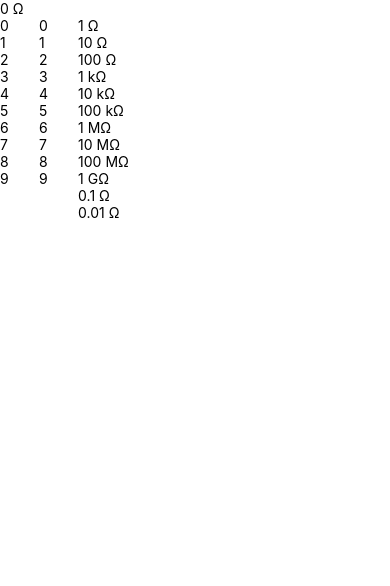
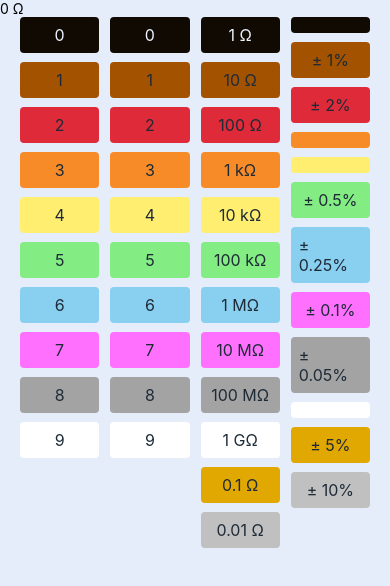
Before and after one commit to gabrielayresdev/EletroTools, a React Native app: screen / in a window 390 px wide. Shown: the top 586 px of the page. Built offline with nearby package versions, Linux system fonts and the light colour scheme.

Commit message:
feat: resistor table styles

```diff
--- a/src/components/ResistorRow/ResistorRow.tsx
+++ b/src/components/ResistorRow/ResistorRow.tsx
@@ -1,29 +1,31 @@
 import React from "react";
-import { Text, TouchableOpacity, View } from "react-native";
 import { useResistorCalculatorContext } from "../../contexts/ResistorCalculatorContext";
+import { Button, Container, Text } from "./styles";
 
 type Props = {
   buttons: {
     value: number;
-    color: string;
+    color?: string;
+    background: string;
     text: string;
   }[];
-  field: "first" | "second" | "multiplier" | "error";
+  field: "first" | "second" | "multiplier" | "tolerance";
 };
 
 const ResistorRow = ({ buttons, field }: Props) => {
   const { updateResistance } = useResistorCalculatorContext();
   return (
-    <View>
+    <Container>
       {buttons.map((button) => (
-        <TouchableOpacity
-          key={button.value}
+        <Button
+          key={`${button.value}${button.background}`}
           onPress={() => updateResistance(field, button.value)}
+          backgroud={button.background}
         >
-          <Text>{button.text}</Text>
-        </TouchableOpacity>
+          <Text color={button.color}>{button.text}</Text>
+        </Button>
       ))}
-    </View>
+    </Container>
   );
 };
 
--- /dev/null
+++ b/src/components/ResistorRow/styles.tsx
@@ -0,0 +1,20 @@
+import styled from "styled-components/native";
+
+export const Container = styled.View`
+  gap: 9px;
+  flex: 1;
+`;
+
+export const Button = styled.TouchableOpacity<{ backgroud: string }>`
+  width: 100%;
+  border-radius: 4px;
+  align-items: center;
+  justify-content: center;
+  background-color: ${(props) => props.backgroud};
+  padding: 8px;
+`;
+
+export const Text = styled.Text<{ color?: string }>`
+  font-size: ${({ theme }) => `${theme.FONT_SIZE.MD}px`};
+  color: ${(props) => (props.color ? props.color : props.theme.COLORS.BLACK)};
+`;
--- a/src/components/ResistorTable/ResistorTable.tsx
+++ b/src/components/ResistorTable/ResistorTable.tsx
@@ -1,50 +1,59 @@
 import React from "react";
-import { StyleSheet, View } from "react-native";
 import ResistorRow from "../ResistorRow/ResistorRow";
+import { Container } from "./styles";
 
 const digits = [
-  { value: 0, color: "#110A03", text: "0" },
-  { value: 1, color: "#A35200", text: "1" },
-  { value: 2, color: "#DF2A39", text: "2" },
-  { value: 3, color: "#F68B28", text: "3" },
-  { value: 4, color: "#FFEE70", text: "4" },
-  { value: 5, color: "#83EC83", text: "5" },
-  { value: 6, color: "#89CFF0", text: "6" },
-  { value: 7, color: "#FF70FF", text: "7" },
-  { value: 8, color: "#A3A3A3", text: "8" },
-  { value: 9, color: "#FFFFFF", text: "9" },
+  { value: 0, background: "#110A03", text: "0", color: "#ECF4FE" },
+  { value: 1, background: "#A35200", text: "1" },
+  { value: 2, background: "#DF2A39", text: "2" },
+  { value: 3, background: "#F68B28", text: "3" },
+  { value: 4, background: "#FFEE70", text: "4" },
+  { value: 5, background: "#83EC83", text: "5" },
+  { value: 6, background: "#89CFF0", text: "6" },
+  { value: 7, background: "#FF70FF", text: "7" },
+  { value: 8, background: "#A3A3A3", text: "8" },
+  { value: 9, background: "#FFFFFF", text: "9" },
 ];
 
 const multiplier = [
-  { value: 1, color: "#110A03", text: "1 Ω" },
-  { value: 10, color: "#A35200", text: "10 Ω" },
-  { value: 100, color: "#DF2A39", text: "100 Ω" },
-  { value: 1000, color: "#F68B28", text: "1 kΩ" },
-  { value: 10000, color: "#FFEE70", text: "10 kΩ" },
-  { value: 100000, color: "#83EC83", text: "100 kΩ" },
-  { value: 1000000, color: "#89CFF0", text: "1 MΩ" },
-  { value: 10000000, color: "#FF70FF", text: "10 MΩ" },
-  { value: 100000000, color: "#A3A3A3", text: "100 MΩ" },
-  { value: 1000000000, color: "#FFFFFF", text: "1 GΩ" },
-  { value: 0.1, color: "#FFFFFF", text: "0.1 Ω" },
-  { value: 0.01, color: "#FFFFFF", text: "0.01 Ω" },
+  { value: 1, background: "#110A03", text: "1 Ω", color: "#ECF4FE" },
+  { value: 10, background: "#A35200", text: "10 Ω" },
+  { value: 100, background: "#DF2A39", text: "100 Ω" },
+  { value: 1000, background: "#F68B28", text: "1 kΩ" },
+  { value: 10000, background: "#FFEE70", text: "10 kΩ" },
+  { value: 100000, background: "#83EC83", text: "100 kΩ" },
+  { value: 1000000, background: "#89CFF0", text: "1 MΩ" },
+  { value: 10000000, background: "#FF70FF", text: "10 MΩ" },
+  { value: 100000000, background: "#A3A3A3", text: "100 MΩ" },
+  { value: 1000000000, background: "#FFFFFF", text: "1 GΩ" },
+  { value: 0.1, background: "#E0A800", text: "0.1 Ω" },
+  { value: 0.01, background: "#C0C0C0", text: "0.01 Ω" },
+];
+
+const tolerance = [
+  { value: 0, background: "#110A03", text: "" },
+  { value: 1, background: "#A35200", text: "± 1%" },
+  { value: 2, background: "#DF2A39", text: "± 2%" },
+  { value: 0, background: "#F68B28", text: "" },
+  { value: 0, background: "#FFEE70", text: "" },
+  { value: 0.5, background: "#83EC83", text: "± 0.5%" },
+  { value: 0.25, background: "#89CFF0", text: "± 0.25%" },
+  { value: 0.1, background: "#FF70FF", text: "± 0.1%" },
+  { value: 0.05, background: "#A3A3A3", text: "± 0.05%" },
+  { value: 0, background: "#FFFFFF", text: "" },
+  { value: 5, background: "#E0A800", text: "± 5%" },
+  { value: 10, background: "#C0C0C0", text: "± 10%" },
 ];
 
 const ResistorTable = () => {
   return (
-    <View style={styles.container}>
+    <Container>
       <ResistorRow buttons={digits} field="first" />
       <ResistorRow buttons={digits} field="second" />
       <ResistorRow buttons={multiplier} field="multiplier" />
-    </View>
+      <ResistorRow buttons={tolerance} field="tolerance" />
+    </Container>
   );
 };
 
-const styles = StyleSheet.create({
-  container: {
-    flexDirection: "row",
-    gap: 30,
-  },
-});
-
 export default ResistorTable;
--- /dev/null
+++ b/src/components/ResistorTable/styles.tsx
@@ -0,0 +1,8 @@
+import styled from "styled-components/native";
+
+export const Container = styled.View`
+  flex-direction: row;
+  justify-content: space-between;
+  padding: 0 20px 0 20px;
+  gap: 11px;
+`;
--- a/src/contexts/ResistorCalculatorContext.tsx
+++ b/src/contexts/ResistorCalculatorContext.tsx
@@ -1,6 +1,6 @@
 import React from "react";
 
-type Field = "first" | "second" | "multiplier" | "error";
+type Field = "first" | "second" | "multiplier" | "tolerance";
 
 type ResistorCalculator = {
   resistance: number[];
@@ -20,7 +20,7 @@ export const useResistorCalculatorContext = () => {
 export const ResistorCalculatorContextProvider = ({
   children,
 }: React.PropsWithChildren) => {
-  const [resistance, setResistance] = React.useState([0, 0, 0, 0]);
+  const [resistance, setResistance] = React.useState([0, 0, 1, 0]);
   function parseResistanceToInt(resistance: number[]) {
     const digits = Number(`${resistance[0]}${resistance[1]}`);
     console.log(digits);
@@ -39,7 +39,7 @@ export const ResistorCalculatorContextProvider = ({
         case "multiplier":
           index = 2;
           break;
-        case "error":
+        case "tolerance":
           index = 3;
           break;
       }
--- a/src/screens/ResistorCalculator/ResistorCalculator.tsx
+++ b/src/screens/ResistorCalculator/ResistorCalculator.tsx
@@ -2,15 +2,16 @@ import React from "react";
 import { Text, View } from "react-native";
 import ResistorTable from "../../components/ResistorTable/ResistorTable";
 import { useResistorCalculatorContext } from "../../contexts/ResistorCalculatorContext";
+import { Container } from "./Styles";
 
 const ResistorCalculator = () => {
   const { resistance, parseResistanceToInt } = useResistorCalculatorContext();
 
   return (
-    <View>
+    <Container>
       <Text>{parseResistanceToInt(resistance)} Ω</Text>
       <ResistorTable />
-    </View>
+    </Container>
   );
 };
 
--- a/src/screens/ResistorCalculator/Styles.tsx
+++ b/src/screens/ResistorCalculator/Styles.tsx
@@ -0,0 +1,6 @@
+import styled from "styled-components/native";
+
+export const Container = styled.View`
+  flex: 1;
+  background-color: ${({ theme }) => theme.COLORS.WHITE_300};
+`;
```
